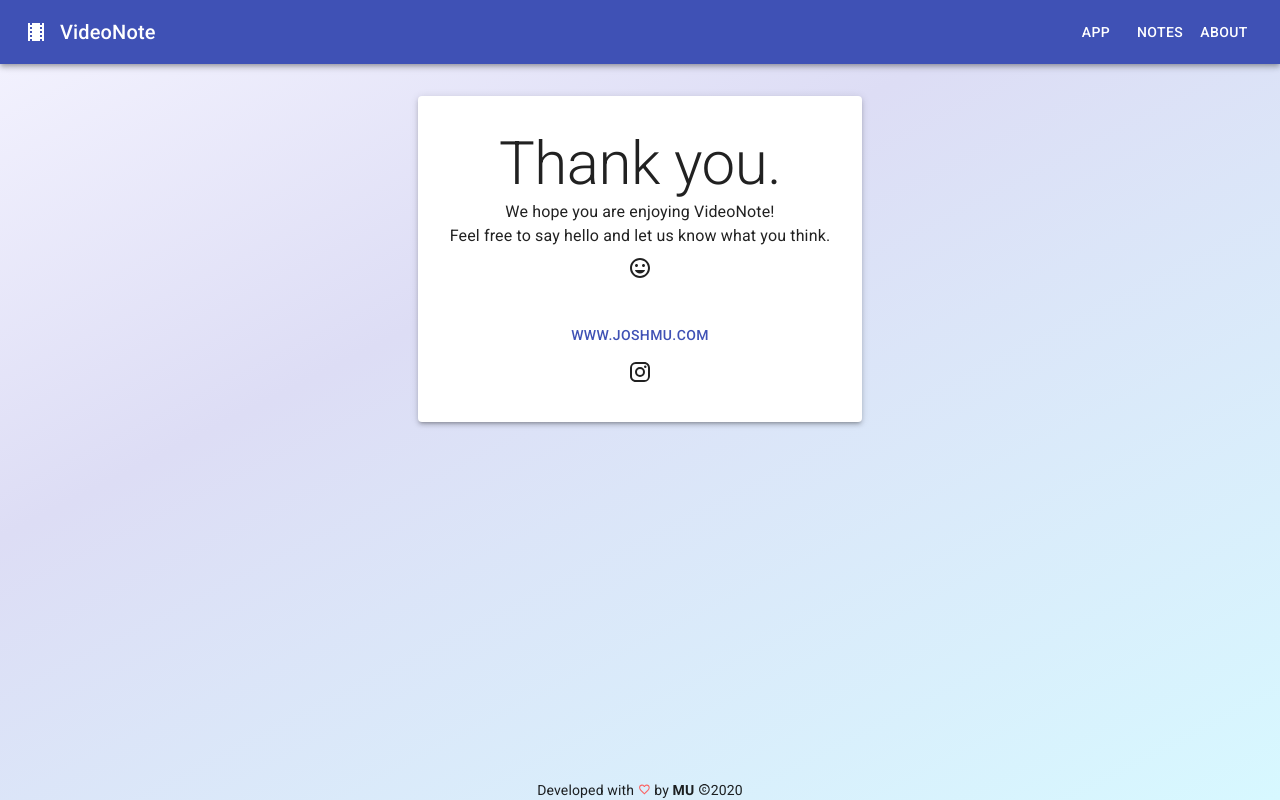
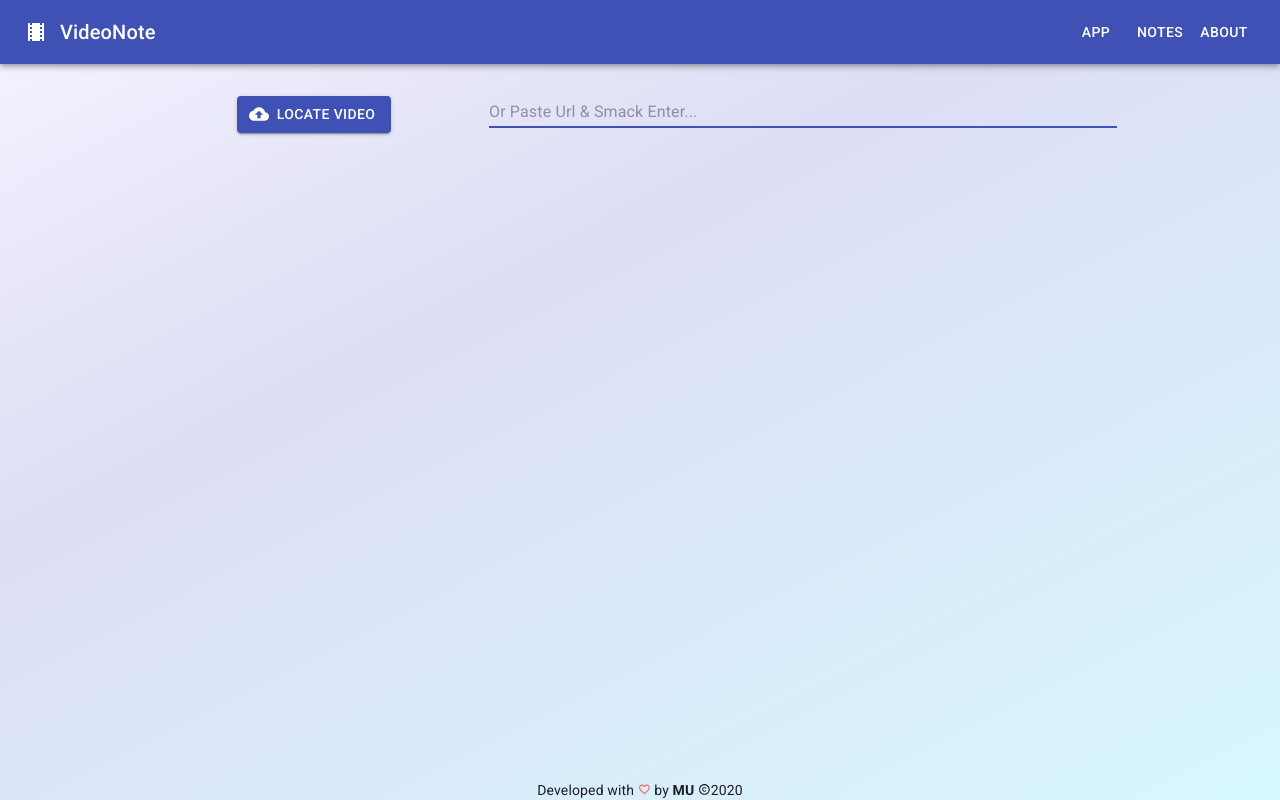
Before and after one commit to joshmu/vn-material_old, a React (Create React App) app: page /about in a window 1280 px wide. Built offline with nearby package versions, Linux system fonts and the light colour scheme.

Commit message:
removed all routing

```diff
--- a/package.json
+++ b/package.json
@@ -12,7 +12,6 @@
     "react": "^16.13.0",
     "react-dom": "^16.13.0",
     "react-player": "^1.15.2",
-    "react-router-dom": "^5.1.2",
     "react-scripts": "3.4.0",
     "uuid": "^7.0.2"
   },
--- a/src/App.js
+++ b/src/App.js
@@ -1,5 +1,4 @@
 import React, { useState } from 'react'
-import { BrowserRouter as Router, Route, Switch } from 'react-router-dom'
 
 import { ThemeProvider, CssBaseline } from '@material-ui/core'
 import theme from './themes/theme'
@@ -13,9 +12,7 @@ import { PlayerState } from './context/player/PlayerState'
 import { TodoState } from './context/todo/TodoState'
 
 import Main from './layout/Main'
-import AppPage from './pages/AppPage'
-import AboutPage from './pages/AboutPage'
-import Notes from './components/Notes/Notes'
+import AppContent from './components/AppContent/AppContent'
 import About from './components/About/About'
 
 import './index.scss'
@@ -35,22 +32,14 @@ function App() {
         <div style={appContainerStyle}>
           <PlayerState>
             <TodoState>
-              <Router>
               <Backdrop />
               <Header setOpenAbout={setOpenAbout} />
               <About open={openAbout} setOpen={setOpenAbout} />
               <Main>
-                  <Switch>
-                    <Route exact path="/" component={AppPage} />
-                    <Route exact path="/notes" component={Notes} />
-                    <Route exact path="/about" component={AboutPage} />
-                    <Route component={AppPage} />
-                  </Switch>
+                <AppContent />
               </Main>
-
               <Drawer />
               <Footer />
-              </Router>
             </TodoState>
           </PlayerState>
         </div>
--- a/src/components/ActionInput/ActionInput.js
+++ b/src/components/ActionInput/ActionInput.js
@@ -74,7 +74,7 @@ const ActionInput = () => {
 
   return (
     <div>
-      <Timeline />
+      {ready && <Timeline />}
       <form className={style.form} onSubmit={onSubmit}>
         <label htmlFor="addTodo"></label>
         <input
--- a/src/layout/Header.js
+++ b/src/layout/Header.js
@@ -1,5 +1,4 @@
-import React, { useContext } from 'react'
-import { Link } from 'react-router-dom'
+import React, { useContext, Link } from 'react'
 
 import {
   makeStyles,
--- a/src/pages/AboutPage.js
+++ /dev/null
@@ -1,54 +0,0 @@
-import React from 'react'
-import { Grid, Typography, Button, Paper, makeStyles } from '@material-ui/core'
-import {
-  Instagram as InstagramIcon,
-  Mood as MoodIcon
-} from '@material-ui/icons'
-
-const useStyles = makeStyles(theme => ({
-  paper: {
-    padding: '2rem'
-  },
-  smile: {
-    marginBottom: '2rem',
-    marginTop: '0.5rem'
-  }
-}))
-
-const About = () => {
-  const classes = useStyles()
-
-  return (
-    <Grid container justify="center" style={{ marginTop: '2rem' }}>
-      <Grid item style={{ textAlign: 'center' }}>
-        <Paper elevation={3} className={classes.paper}>
-          <Typography variant="h2">Thank you.</Typography>
-          <Typography>We hope you are enjoying VideoNote!</Typography>
-          <Typography>
-            Feel free to say hello and let us know what you think.
-          </Typography>
-          <MoodIcon className={classes.smile} />
-          <Typography>
-            <Button
-              href="https://joshmu.com"
-              target="_blank"
-              rel="noopener noreferrer"
-              color="primary"
-            >
-              www.joshmu.com
-            </Button>
-          </Typography>
-          <Button
-            href="https://instagram.com/joshmu"
-            target="_blank"
-            rel="noopener noreferrer"
-          >
-            <InstagramIcon />
-          </Button>
-        </Paper>
-      </Grid>
-    </Grid>
-  )
-}
-
-export default About
```
Also changed, not shown: src/components/AppContent/AppContent.js (renamed from src/pages/AppPage.js, +4 -4 lines), 1 other file (tests, documents, lock files or other folders). Lines whose indentation alone changed are shown as unchanged.
